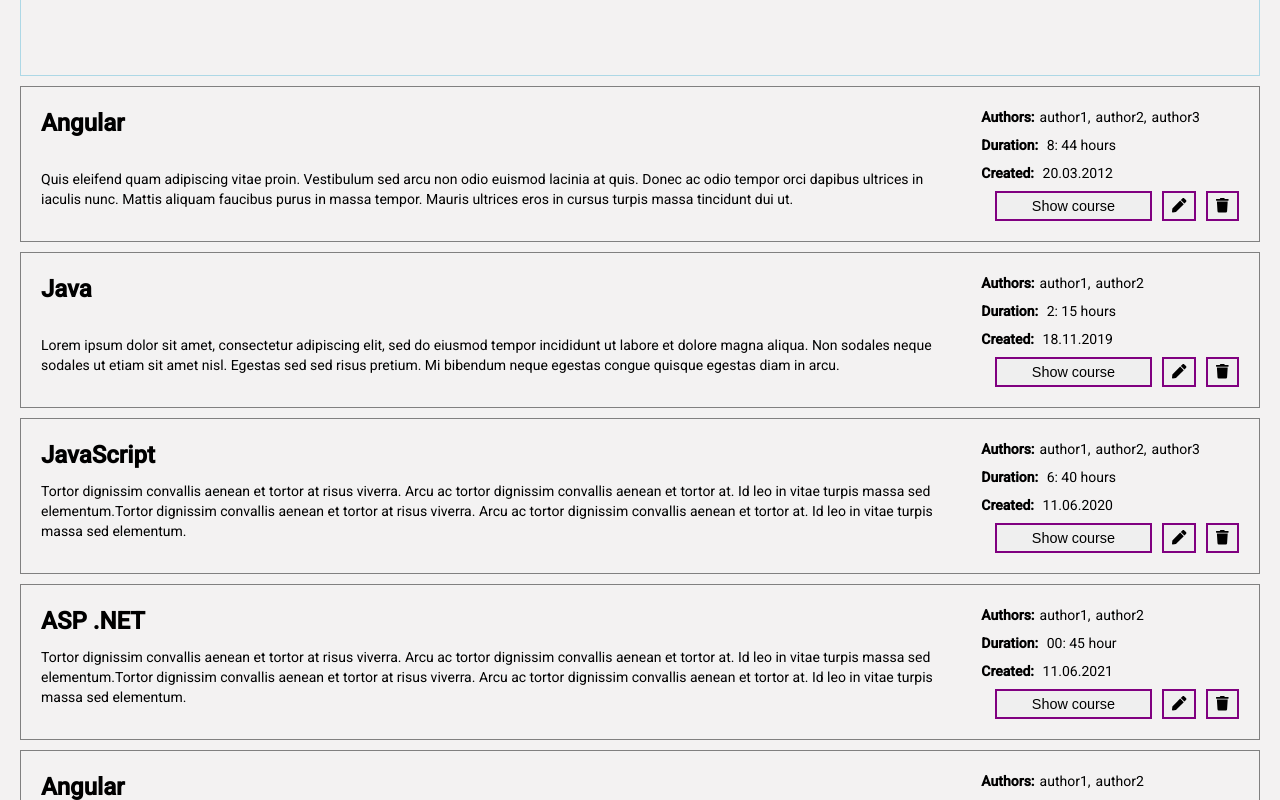
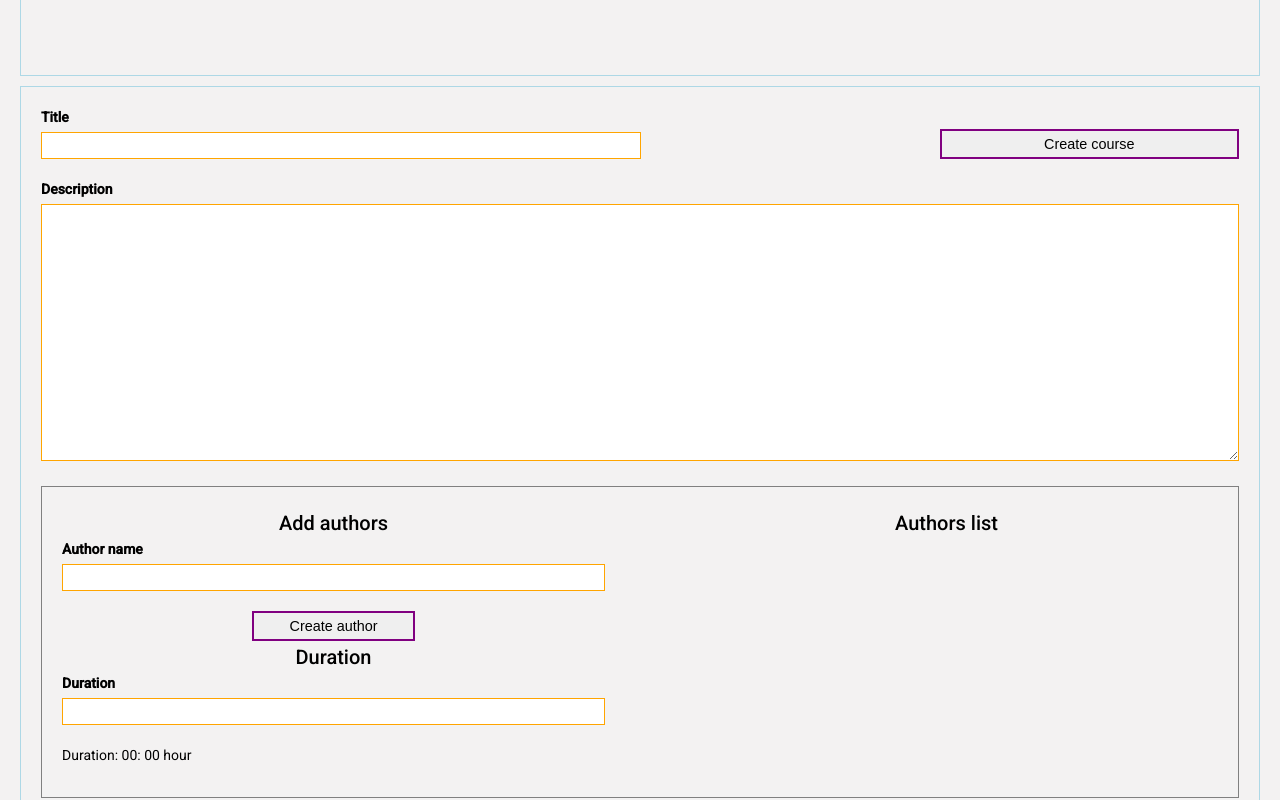
Before and after one commit to vkrivelskaya/Angular-fundamentals, an Angular app: page / in a window 1280 px wide. Shown: the part 1840-2640 px from the top of the page. Built offline with nearby package versions, Linux system fonts and the light colour scheme.

Commit message:
feat: add course component

```diff
--- a/src/app/features/course/components/course/course.component.html
+++ b/src/app/features/course/components/course/course.component.html
@@ -1 +1,115 @@
-<p>course works!</p>
+<form
+  [formGroup]="courseForm"
+  #course="ngForm"
+  (ngSubmit)="onSubmit()"
+>
+  <div class="course-header-container">
+    <div class="title-container">
+      <label class="label">Title</label>
+      <input
+        class="input-field input-field_title"
+        [class.invalid]="courseForm.controls['title'].invalid && (courseForm.controls['title'].touched || course.submitted)"
+        type="text"
+        formControlName="title"
+      >
+      <div
+        class="invalid-message"
+        *ngIf="courseForm.controls['title'].invalid && (course.submitted || courseForm.controls['title'].touched)"
+      >
+        <div *ngIf="courseForm.controls['title'].errors?.required">
+          Title is required.
+        </div>
+      </div>
+    </div>
+    <app-button
+      class="create-course-button"
+      [buttonText]="createCourseButtonText"
+      [buttonType]="buttonType"
+    >
+    </app-button>
+  </div>
+  <div class="description-container">
+    <label class="label">Description</label>
+    <textarea
+      rows="17"
+      class="input-field input-field_description"
+      [class.invalid]="courseForm.controls['description'].invalid && (courseForm.controls['description'].touched || course.submitted)"
+      formControlName="description"
+    >
+    </textarea>
+    <div
+      class="invalid-message"
+      *ngIf="courseForm.controls['description'].invalid && (course.submitted || courseForm.controls['description'].touched)"
+    >
+      <div *ngIf="courseForm.controls['description'].errors?.required">
+        Description is required.
+      </div>
+    </div>
+  </div>
+  <div class="other-course-info-container">
+    <div class="authors-duration-edit-container">
+      <div  formGroupName="author" class="author-container">
+        <h2 class="heading">Add authors</h2>
+        <label class="label">Author name</label>
+        <input
+          class="input-field input-field_author"
+          [class.invalid]="courseForm.controls['author'].invalid && (courseForm.controls['author'].touched || course.submitted)"
+          type="text"
+          formControlName="author"
+        >
+        <div
+          class="invalid-message"
+          *ngIf="courseForm.get('author')?.get('author')?.invalid && (course.submitted || courseForm.get('author')?.get('author')?.touched)"
+        >
+          <div *ngIf="courseForm.get('author')?.get('author')?.errors?.authorValidator">
+            The author's name can only consist latin letters and numbers.
+          </div>
+        </div>
+        <app-button
+          class="add-author-button"
+          [buttonText]="createAuthorButtonText"
+          (click)="addAuthor()"
+          [disabled]="courseForm.controls['author'].invalid"
+        >
+        </app-button>
+      </div>
+      <div class="duration-container">
+        <h2 class="heading">Duration</h2>
+        <label class="label">Duration</label>
+        <input
+          class="input-field input-field_duration"
+          [class.invalid]="courseForm.controls['duration'].invalid && (courseForm.controls['duration'].touched || course.submitted)"
+          type="number"
+          formControlName="duration"
+        >
+        <div
+          class="invalid-message"
+          *ngIf="courseForm.controls['duration'].invalid && (course.submitted || courseForm.controls['duration'].touched)"
+        >
+          <div *ngIf="courseForm.controls['duration'].errors?.required">
+            Duration is required.
+          </div>
+          <div *ngIf="courseForm.controls['duration'].errors?.min">
+            Duration must not be less than zero.
+          </div>
+        </div>
+        <p class="duration">
+          <span>Duration: </span>
+          <span>{{ courseForm.controls['duration'].value | duration }}</span>
+        </p>
+      </div>
+
+    </div>
+    <div  formArrayName="authors" class="authors-list-container">
+      <h2 class="heading">Authors list</h2>
+      <div class="authors-list" *ngFor="let author of authors.controls; let i=index">
+        <input class="author" type="text" [formControlName]="i">
+        <app-button
+          [buttonText]="deleteAuthorButtonText"
+          (click)="deleteAuthor(i)"
+        >
+        </app-button>
+      </div>
+    </div>
+  </div>
+</form>
--- /dev/null
+++ b/src/app/features/course/components/course/course.component.scss
@@ -0,0 +1,109 @@
+@import '../../../../../styles/variables';
+
+:host {
+  display: flex;
+  flex-direction: column;
+  height: 100vh;
+  padding: 20px;
+  margin-top: 10px;
+  border: 1px solid $light-blue;
+}
+
+.course-header-container {
+  display: flex;
+  justify-content: space-between;
+  align-items: flex-end;
+  padding-bottom: 20px;
+
+  .title-container {
+    display: flex;
+    flex-direction: column;
+    flex:3;
+  }
+
+  .create-course-button {
+    flex: 1;
+  }
+}
+
+.description-container {
+  padding-bottom: 20px;
+}
+
+.label {
+  display: block;
+  padding-bottom: 5px;
+  font-weight: bold;
+}
+
+.input-field {
+  width: 300px;
+  padding: 5px;
+  border: 1px solid $orange;
+  box-sizing: border-box;
+
+  &_title {
+    width: 600px;
+  }
+
+  &_description {
+    width: 100%;
+    padding: 0;
+  }
+
+  &_author, &_duration {
+    width: 100%;
+    margin-bottom: 20px;
+  }
+}
+
+.other-course-info-container {
+  display: flex;
+  justify-content: space-between;
+  padding: 20px;
+  border: 1px solid $gray;
+
+  .authors-duration-edit-container {
+    flex: 1;
+    padding-right: 40px;
+
+    .author-container {
+      display: flex;
+      flex-direction: column;
+
+      .add-author-button {
+        width: 30%;
+        align-self: center;
+      }
+    }
+  }
+
+  .authors-list-container {
+    flex: 1;
+    padding-left: 30px;
+
+    .authors-list {
+      display: flex;
+      justify-content: space-between;
+      margin-bottom: 10px;
+    }
+  }
+}
+
+.heading {
+  margin: 0 auto;
+  text-align: center;
+}
+
+.invalid-message {
+  color: $red;
+}
+
+.invalid {
+  border: 1px solid $red;
+}
+
+.author {
+  border: none;
+  background-color: transparent;
+}
--- a/src/app/features/course/components/course/course.component.ts
+++ b/src/app/features/course/components/course/course.component.ts
@@ -1,10 +1,54 @@
-import { Component } from '@angular/core';
+import { Component, OnInit } from '@angular/core';
+import { FormArray, FormBuilder, FormGroup, Validators } from '@angular/forms';
+import { ButtonsEnum } from '../../../../shared/enums/buttons.enum';
+import { authorNameValidator } from '../../../../shared/directives/author-validator.directive';
 
 @Component({
   selector: 'app-course',
   templateUrl: './course.component.html',
   styleUrls: ['./course.component.scss']
 })
-export class CourseComponent {
-  constructor() {}
+export class CourseComponent implements OnInit {
+  buttonType = 'submit';
+  createCourseButtonText = ButtonsEnum.createCourse;
+  createAuthorButtonText = ButtonsEnum.createAuthor;
+  deleteAuthorButtonText = ButtonsEnum.deleteAuthor;
+  courseForm!: FormGroup;
+  author!: FormGroup;
+
+  constructor(private fb: FormBuilder) {}
+
+  ngOnInit() {
+    this.courseForm = this.fb.group(
+      {
+        title: ['', [Validators.required]],
+        description: ['', [Validators.required]],
+        duration: ['', [Validators.required, Validators.min(1)]],
+        author: this.fb.group({
+          author: ['', [authorNameValidator()]]
+        }),
+
+        authors: this.fb.array([])
+      },
+      { updateOn: 'blur' }
+    );
+  }
+
+  get authors() {
+    return this.courseForm.get('authors') as FormArray;
+  }
+
+  addAuthor() {
+    this.authors.push(this.fb.control(this.courseForm.get('author')?.get('author')?.value));
+  }
+
+  deleteAuthor(i: number) {
+    this.authors.removeAt(i);
+  }
+
+  onSubmit() {
+    if (this.courseForm.valid && this.author.valid) {
+      console.log(this.courseForm.value);
+    }
+  }
 }
--- a/src/app/features/course/course.module.ts
+++ b/src/app/features/course/course.module.ts
@@ -1,10 +1,12 @@
 import { NgModule } from '@angular/core';
 
 import { CourseComponent } from './components/course/course.component';
+import { ReactiveFormsModule } from '@angular/forms';
+import { SharedModule } from '../../shared/shared.module';
 
 @NgModule({
   declarations: [CourseComponent],
-  imports: [],
-  exports: []
+  imports: [ReactiveFormsModule, SharedModule],
+  exports: [CourseComponent]
 })
 export class CourseModule {}
--- a/src/app/features/courses/courses.module.ts
+++ b/src/app/features/courses/courses.module.ts
@@ -6,10 +6,11 @@ import { CourseListComponent } from './course-list/course-list.component';
 import { CourseCardComponent } from './course-card/course-card.component';
 import { LoginModule } from '../login/login.module';
 import { RegistrationModule } from '../registration/registration.module';
+import { CourseModule } from '../course/course.module';
 
 @NgModule({
   declarations: [CoursesComponent, CourseListComponent, CourseCardComponent],
-  imports: [SharedModule, LoginModule, RegistrationModule],
+  imports: [SharedModule, LoginModule, RegistrationModule, CourseModule],
   exports: [CoursesComponent]
 })
 export class CoursesModule {}
--- a/src/app/features/courses/courses/courses.component.html
+++ b/src/app/features/courses/courses/courses.component.html
@@ -18,6 +18,8 @@
 
 <app-login></app-login>
 <app-registration></app-registration>
+<app-course></app-course>
+
 
 <app-info
   *ngIf="isCoursesListEmpty; else courseList"
--- /dev/null
+++ b/src/app/shared/directives/author-validator.directive.ts
@@ -0,0 +1,18 @@
+import { AbstractControl, ValidationErrors, ValidatorFn } from '@angular/forms';
+
+export function authorNameValidator(): ValidatorFn {
+  return (control: AbstractControl): ValidationErrors | null => {
+    if (control.value != null && control.value !== '') {
+      const isValid = /^[A-Za-z0-9]+$/.test(control.value);
+      if (isValid) {
+        return null;
+      } else {
+        return {
+          authorValidator: { valid: false }
+        };
+      }
+    } else {
+      return null;
+    }
+  };
+}
--- a/src/app/shared/enums/buttons.enum.ts
+++ b/src/app/shared/enums/buttons.enum.ts
@@ -8,5 +8,8 @@ export enum ButtonsEnum {
   modalWindow = 'Modal window',
   search = 'Search',
   login = 'Login',
-  registration = 'Registration'
+  registration = 'Registration',
+  createCourse = 'Create course',
+  createAuthor = 'Create author',
+  deleteAuthor = 'Delete author'
 }
```
